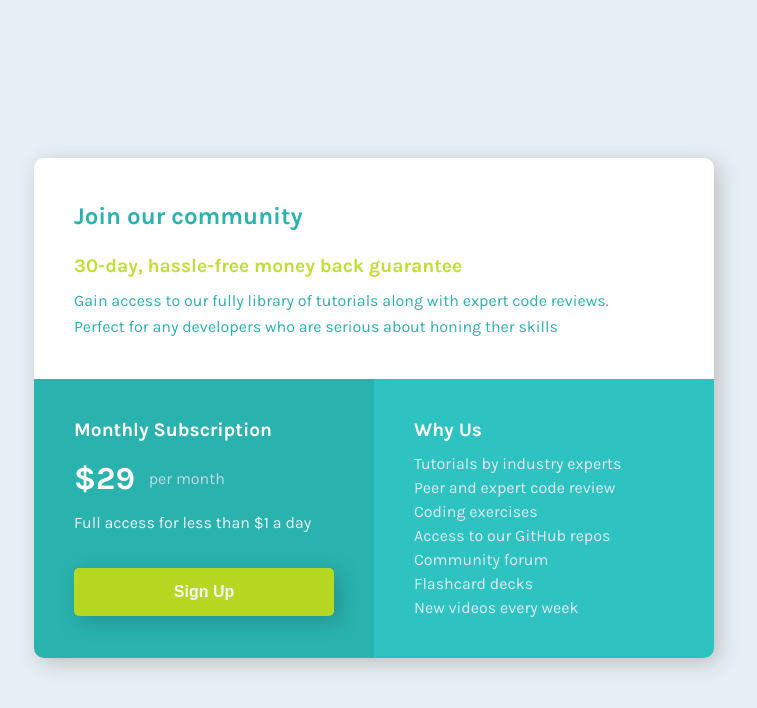
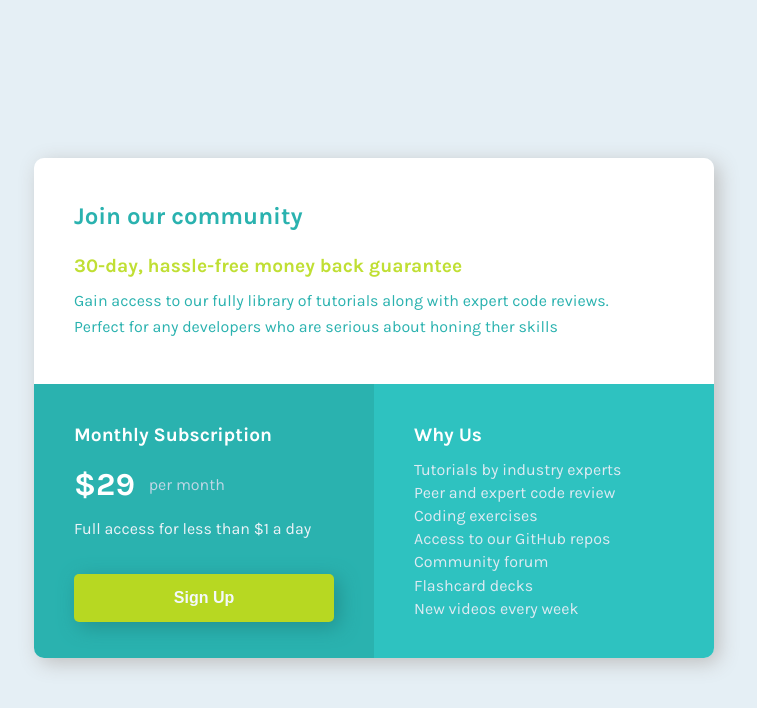
Before and after one commit to leonsant/fm_singleprice, a plain HTML site: page index.html in a window 1280 px wide. Shown: the whole page, without its empty margins (266-1023 px from the left). Drawn offline with Linux system fonts and the light colour scheme.

Commit message:
Minor refactoring

```diff
--- a/index.css
+++ b/index.css
@@ -149,6 +149,5 @@ body {
 
 .whyus_section_content {
   color: hsl(204, 43%, 91%);
-  /* line-height: 7px; */
-  line-height: 0.5em;
+  line-height: 0.45em;
 }
```
